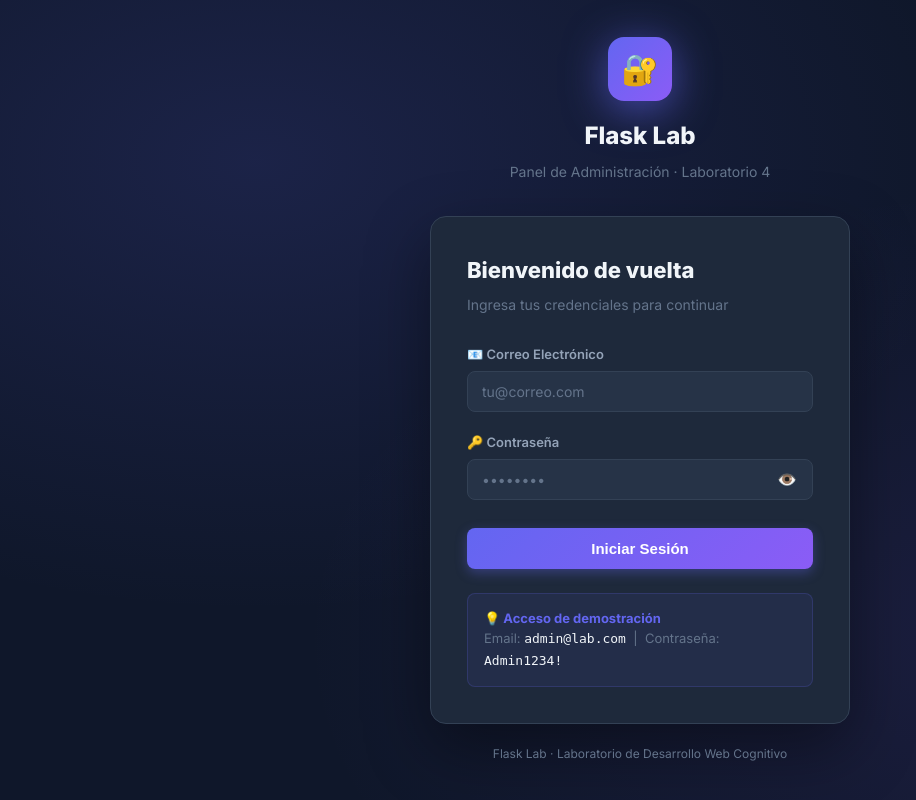
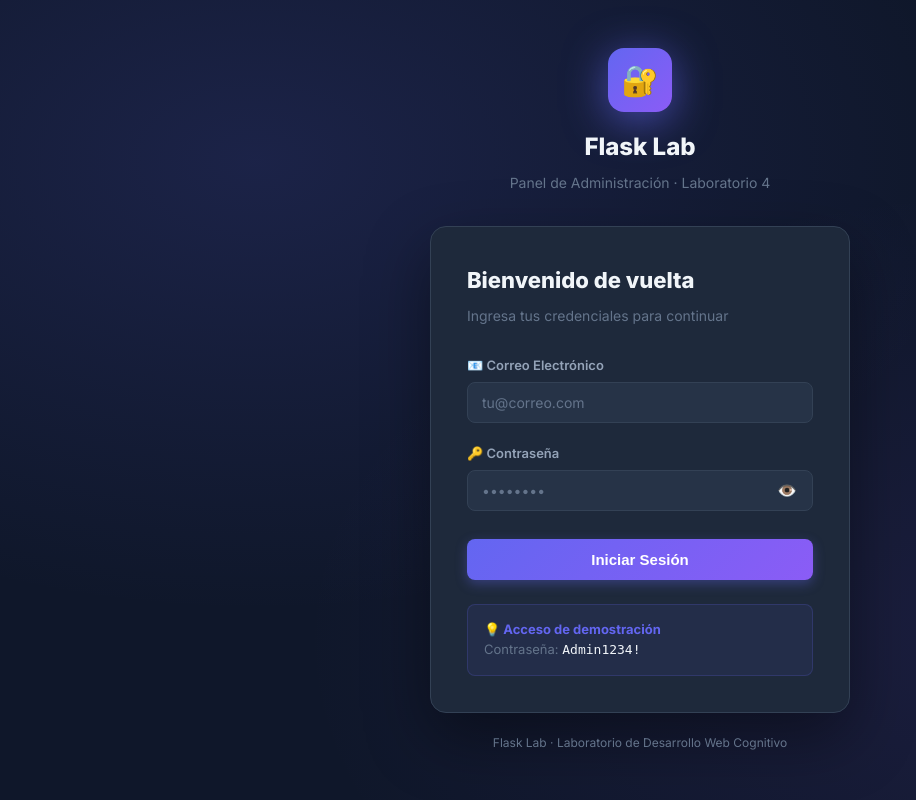
Before and after one commit to yoryilv/lab4-iccogc, a Flask app: page /login in a window 1280 px wide. Shown: the whole page, without its empty margins (0-916 px from the left). Run offline with Flask 3, Linux system fonts and the light colour scheme.

Commit message:
remove /register feature and fix login info box

```diff
--- a/app/templates/login.html
+++ b/app/templates/login.html
@@ -88,7 +88,6 @@
                   border:1px solid rgba(99,102,241,0.2);border-radius:8px;font-size:13px;
                   color:var(--text-muted);">
         <strong style="color:var(--accent);">💡 Acceso de demostración</strong><br>
-        Email: <code style="color:var(--text-primary);">admin@lab.com</code> &nbsp;|&nbsp;
         Contraseña: <code style="color:var(--text-primary);">Admin1234!</code>
       </div>
     </div>
```
Also changed, not shown: README.md.
